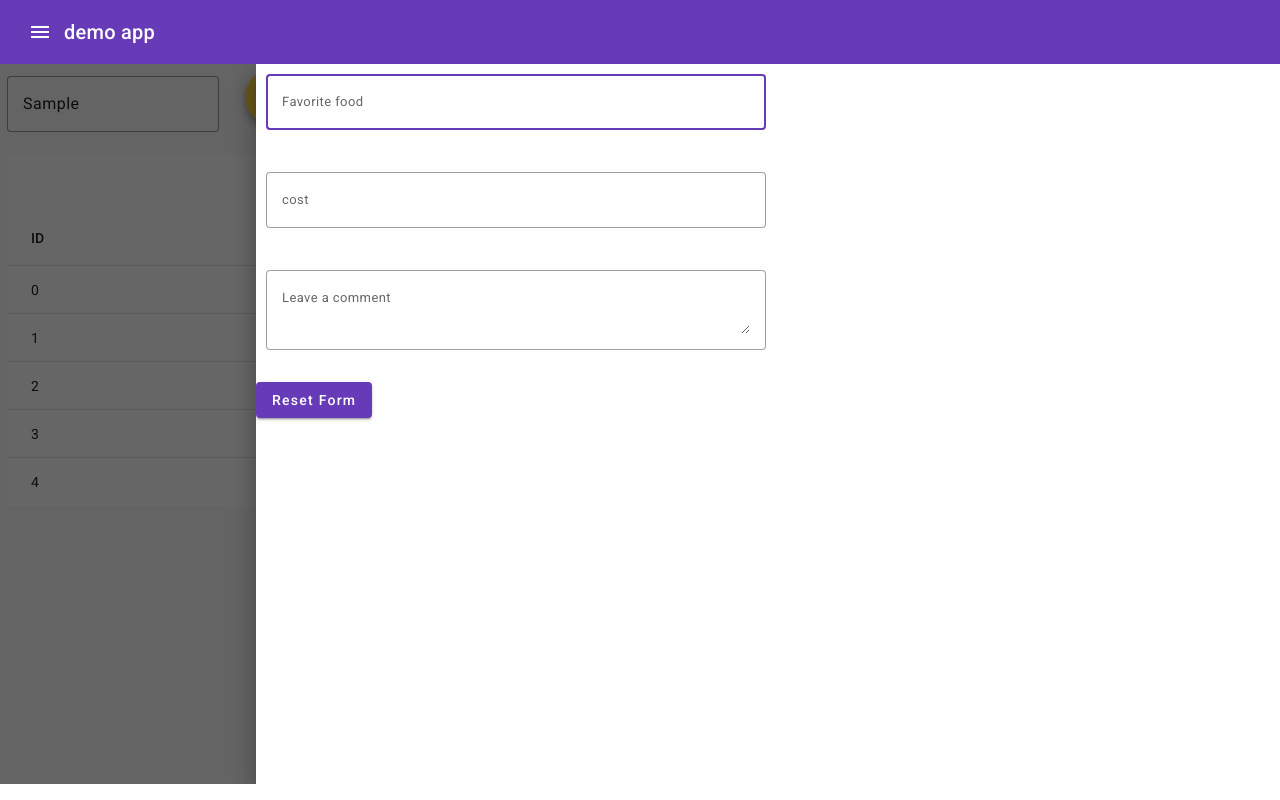
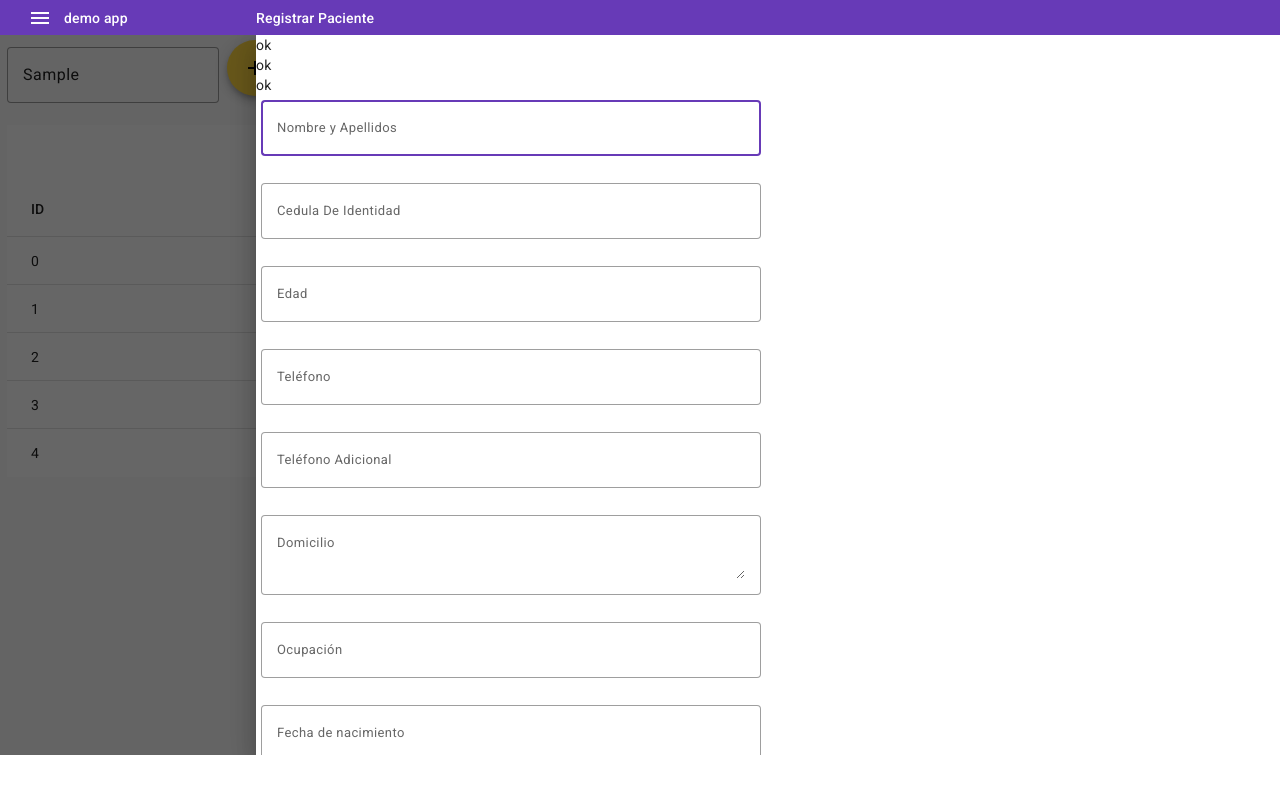
Before and after one commit to FherPie/angular-material, an Angular app: page / in a window 1280 px wide. Both pictures are taken after typing "Sample" into the empty fields and a click on the button "add". Built offline with nearby package versions, Linux system fonts and the light colour scheme.

Commit message:
material
material

```diff
--- a/src/app/app.component.css
+++ b/src/app/app.component.css
@@ -3,3 +3,13 @@
   .app-sidenav2 {
     width: 80%;
 }
+
+.tollbar-example-class{
+  font-size: 1em;  /*14px*/
+  height: 2.5em;
+}
+
+.tittle{
+  position: absolute;
+   left: 20%;
+}
--- a/src/app/app.component.html
+++ b/src/app/app.component.html
@@ -1,8 +1,8 @@
-<mat-toolbar color="primary">
+<mat-toolbar color="primary" class="tollbar-example-class">
     <button mat-icon-button (click)="sidenav.toggle();" matTooltip="Menu">
         <mat-icon>menu</mat-icon>
     </button>demo app<span class="toolbar-item-spacer"></span>
-
+      <span class="tittle" >{{tittle}}</span>
     <!-- <button mat-icon-button (click)="sidenav2.toggle();" matTooltip="Menu">
         <mat-icon>menu</mat-icon>
     </button> -->
@@ -31,7 +31,7 @@
             </div>
         </router-outlet>
     </mat-sidenav-content>
-    <mat-sidenav #sidenav2 mode="over" [class.mat-elevation-z4]="true" class="app-sidenav2" position="end">
+    <mat-sidenav #sidenav2 mode="over" [class.mat-elevation-z4]="true" class="app-sidenav2" position="end" (closed)="closed()">
 
         <app-form-register></app-form-register>
 
--- a/src/app/app.component.ts
+++ b/src/app/app.component.ts
@@ -10,6 +10,10 @@ import { ToastrService } from 'ngx-toastr';
 export class AppComponent {
 
   @ViewChild('sidenav2') sidenav: MatSidenav | undefined;
+  tittle:String="";
+  events: string[] = [];
+
+
 
 constructor(private toastr: ToastrService){
 
@@ -17,7 +21,15 @@ constructor(private toastr: ToastrService){
 
 addItem($event: any) {
   this.sidenav?.toggle();
-  //this.toastr.success('Hello world!');
+
+  new Map<string, string>($event).forEach((value1, key1) => {
+     if(key1=="tittle"){
+      let index: number = parseInt(value1);
+        this.tittle= TITTLES[index];
+     }
+});
+
+  //this.toastr.success($event(value));
 }
 
 
@@ -28,4 +40,13 @@ addItem($event: any) {
     pauseOnHover: true,
     clickToClose: true
   };
+
+  closed() {
+    this.tittle="";
+    }
+
 }
+
+
+const TITTLES= ['Registrar Paciente', 'red', 'orange', 'yellow', 'olive', 'green', 'purple',
+'fuchsia', 'lime', 'teal', 'aqua', 'blue', 'navy', 'black', 'gray'];
--- a/src/app/form-register/form-register.component.css
+++ b/src/app/form-register/form-register.component.css
@@ -6,11 +6,8 @@
 
   .example-full-width {
     width: 100%;
-    padding: 10px;
+    padding-left: 5px;
+    padding-top: 5px;
     font-size:small;
     height: fit-content;
   }
-
-  div {
-    text-align: center
-  }
--- a/src/app/form-register/form-register.component.html
+++ b/src/app/form-register/form-register.component.html
@@ -1,15 +1,60 @@
+
+
+<div class="container">
+    <div class="item item-1">ok </div>
+    <div class="item item-2">ok </div>
+    <div class="item item-3">ok </div>
+  </div>
+
+
 
 <form #forma="ngForm" class="example-form">
+
+
+
     <mat-form-field class="example-full-width">
-        <input matInput placeholder="Favorite food" value="Sushi" ngModel name="favoriteFood">
+        <input matInput placeholder="Nombre y Apellidos" value="" ngModel name="nombre">
     </mat-form-field>
+
     <mat-form-field class="example-full-width">
-        <input type="number" matInput placeholder="cost" value="0" ngModel name="cost">
+        <input type="number" matInput placeholder="Cedula De Identidad" value="0" ngModel name="cedula">
     </mat-form-field>
+
+
     <mat-form-field class="example-full-width">
-        <textarea matInput placeholder="Leave a comment" value="some comments about the food" ngModel
+        <input type="number" matInput placeholder="Edad" value="0" ngModel name="edad">
+    </mat-form-field>
+
+    <mat-form-field class="example-full-width">
+        <input type="number" matInput placeholder="Teléfono" value="0" ngModel name="telefono">
+    </mat-form-field>
+
+
+    <mat-form-field class="example-full-width">
+        <input type="number" matInput placeholder="Teléfono Adicional" value="0" ngModel name="telefono2">
+    </mat-form-field>
+
+    <mat-form-field class="example-full-width">
+        <textarea matInput placeholder="Domicilio" value="" ngModel
             name="comments"></textarea>
     </mat-form-field>
 
-    <button (click)="forma.reset()" mat-raised-button color="primary">Reset Form</button>
+    <mat-form-field class="example-full-width">
+        <input matInput placeholder="Ocupación" value="" ngModel name="ocupacion">
+    </mat-form-field>
+
+
+    <mat-form-field class="example-full-width">
+        <input matInput placeholder="Fecha de nacimiento" value="" ngModel name="fecnac">
+    </mat-form-field>
+
+    <mat-form-field class="example-full-width">
+        <input matInput placeholder="Referido por" value="" ngModel name="referidopor">
+    </mat-form-field>
+
+
+    <mat-form-field class="example-full-width">
+        <input matInput placeholder="Email" value="" ngModel name="email">
+    </mat-form-field>
+    <button (click)="forma.reset()" mat-raised-button color="primary">Guardar</button>
 </form>
--- a/src/app/table-register/table-register.component.html
+++ b/src/app/table-register/table-register.component.html
@@ -9,11 +9,11 @@
   <button mat-fab aria-label="Example icon button with a bookmark icon">
     <mat-icon>search</mat-icon>
   </button>
-  <button mat-button  > <mat-icon>add</mat-icon> Basic</button>
+  <button mat-button  > <mat-icon>edit</mat-icon> Editar</button>
 
-  <button mat-button> <mat-icon>search</mat-icon> Basic</button>
+  <button mat-button> <mat-icon>delete</mat-icon> Eliminar</button>
 
-  <button mat-button> <mat-icon>search</mat-icon> Basic</button>
+  <button mat-button> <mat-icon>add</mat-icon>Mas Acciones</button>
 
 </div>
 
--- a/src/app/table-register/table-register.component.ts
+++ b/src/app/table-register/table-register.component.ts
@@ -47,7 +47,7 @@ export class TableRegisterComponent implements AfterViewInit {
 
 
   new() {
-    this.eventNew.emit();
+    this.eventNew.emit(new Map().set("tittle" ,"0"));
   }
 
 
--- a/src/styles.css
+++ b/src/styles.css
@@ -1,9 +1,20 @@
 /* You can add global styles to this file, and also import other style files */
 @import '~ngx-toastr/toastr';
-html, body { height: 100%; }
+
+
+html, body {
+    height: 100%;
+    font-size: 100%;
+
+}
+
+
+
 body { margin: 0; font-family: Roboto, "Helvetica Neue", sans-serif; }
+
+
 .toolbar-item-spacer {
-    flex: 1 1 auto;
+    /*flex: 1 1 auto;*/
 }
 
 .app-container {
```
